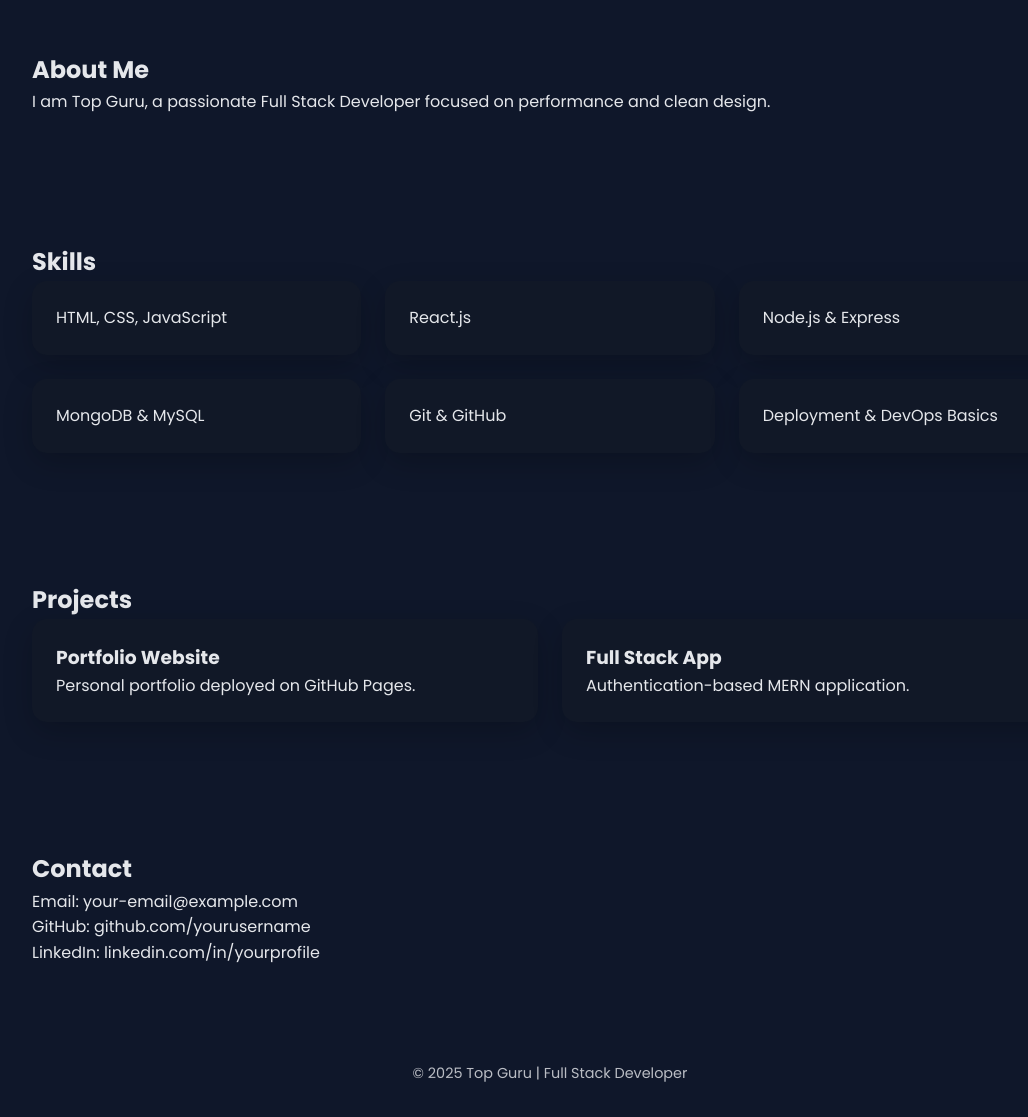
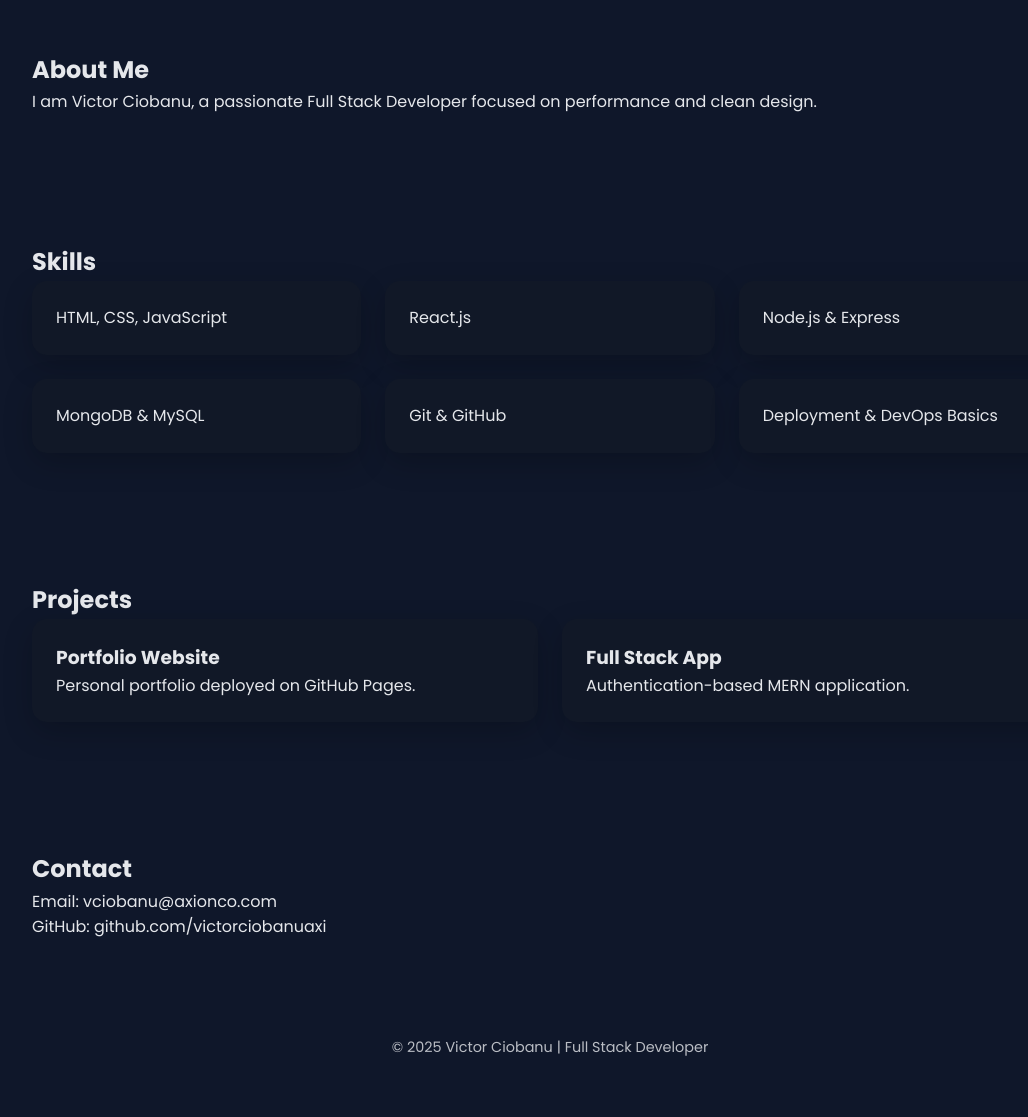
Before and after one commit to victorciobanuaxi/victorciobanuaxi.github.io, a plain HTML site: page index.html in a window 1280 px wide. Shown: the part 813-1930 px from the top of the page, without its empty margins (90-1118 px from the left). After the commit the page ends 1904 px from the top, so only its background shows below. Drawn offline with Linux system fonts and the light colour scheme.

Commit message:
Update index.html

```diff
--- a/index.html
+++ b/index.html
@@ -3,7 +3,7 @@
 <head>
   <meta charset="UTF-8" />
   <meta name="viewport" content="width=device-width, initial-scale=1.0" />
-  <title>Top Guru | Full Stack Developer</title>
+  <title>Victor Ciobanu | Full Stack Developer</title>
 
   <link href="https://fonts.googleapis.com/css2?family=Poppins:wght@300;400;600;700&display=swap" rel="stylesheet">
 
@@ -128,7 +128,7 @@
 
   <header>
     <div>
-      <h1>Top <span>Guru</span></h1>
+      <h1>Victor <span>Ciobanu</span></h1>
       <h2>Full Stack Developer</h2>
       <p>I build modern, scalable, and responsive web applications.</p>
       <a href="#contact" class="btn">Contact Me</a>
@@ -137,7 +137,7 @@
 
   <section>
     <h2>About Me</h2>
-    <p>I am Top Guru, a passionate Full Stack Developer focused on performance and clean design.</p>
+    <p>I am Victor Ciobanu, a passionate Full Stack Developer focused on performance and clean design.</p>
   </section>
 
   <section>
@@ -168,13 +168,12 @@
 
   <section id="contact">
     <h2>Contact</h2>
-    <p>Email: your-email@example.com</p>
-    <p>GitHub: github.com/yourusername</p>
-    <p>LinkedIn: linkedin.com/in/yourprofile</p>
+    <p>Email: vciobanu@axionco.com</p>
+    <p>GitHub: github.com/victorciobanuaxi</p>
   </section>
 
   <footer>
-    © 2025 Top Guru | Full Stack Developer
+    © 2025 Victor Ciobanu | Full Stack Developer
   </footer>
 
   <script>
```
